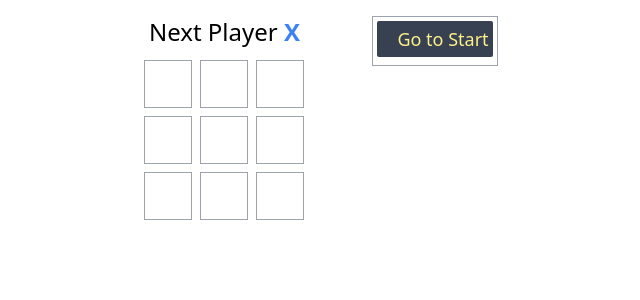
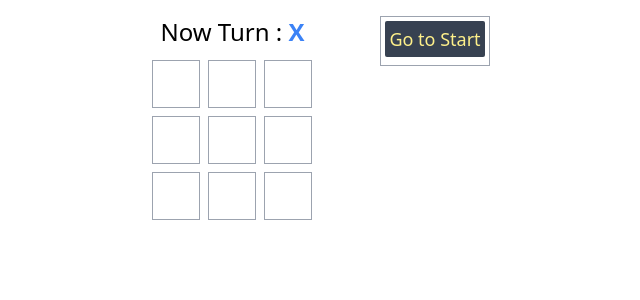
Before and after one commit to aansourav/TicTacToe, a React (Vite) app: page / in a window 1280 px wide. Shown: the top 300 px of the page, without its empty margins (321-961 px from the left). Built offline with nearby package versions, Linux system fonts and the light colour scheme.

Commit message:
Status color edited

```diff
--- a/src/App.jsx
+++ b/src/App.jsx
@@ -21,7 +21,7 @@ function Board({ xIsNext, squares, onPlay }) {
     status = <div className="text-red-600 text-2xl text-center mb-2">Game Draw</div>;
   }
   else {
-    status = <div className="text-2xl text-center mb-2">Next Player {(xIsNext ? <span className="text-blue-500 font-bold text-2xl">X</span> : <span className="text-blue-500 font-bold text-2xl">O</span>)}</div>
+    status = <div className="text-2xl text-center mb-2">Now Turn :  {(xIsNext ? <span className="text-blue-500 font-bold text-2xl">X</span> : <span className="text-blue-500 font-bold text-2xl">O</span>)}</div>
   }
 
 
@@ -85,7 +85,7 @@ export default function Game() {
     if (move > 0) {
       description = `Go to move # ${move}`;
     } else {
-      description = <span className="ml-4 text-yellow-200">Go to Start</span>
+      description = <span className="text-yellow-200">Go to Start</span>
     }
     return (
       <li
```
